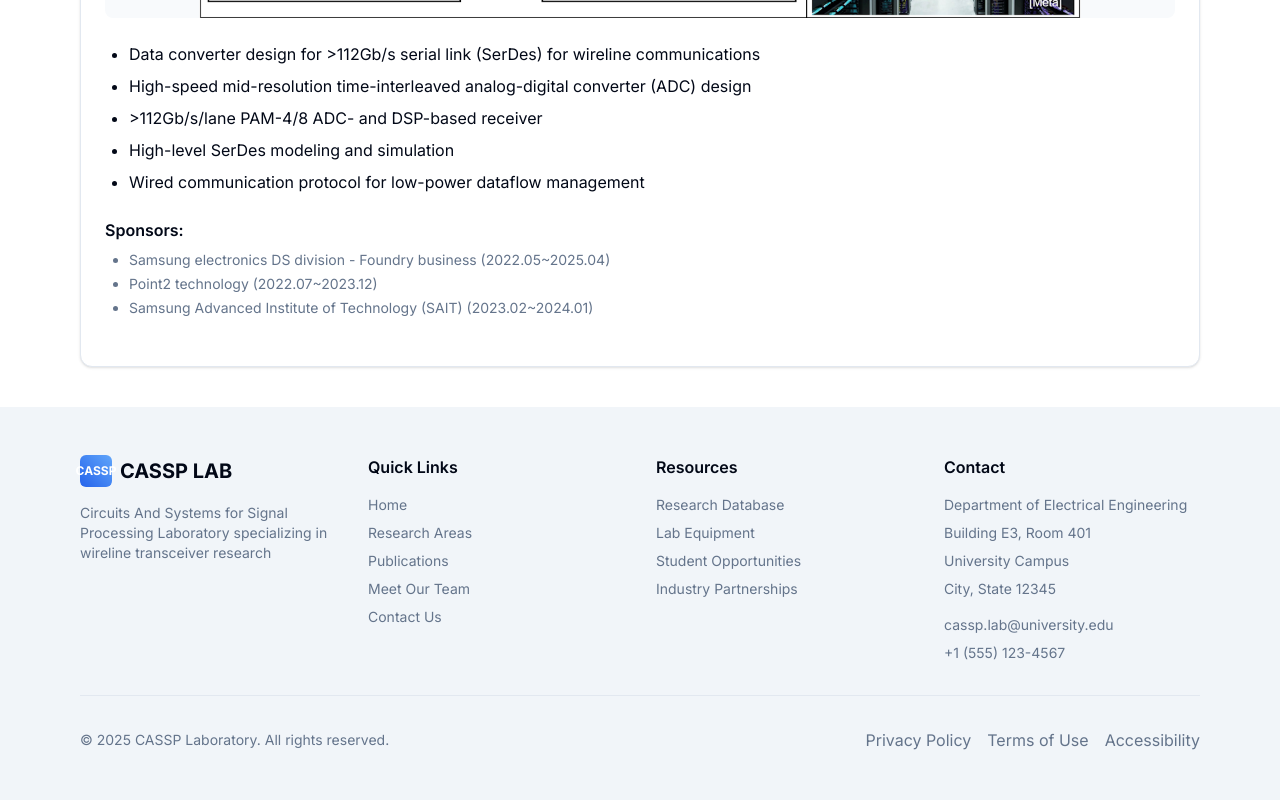
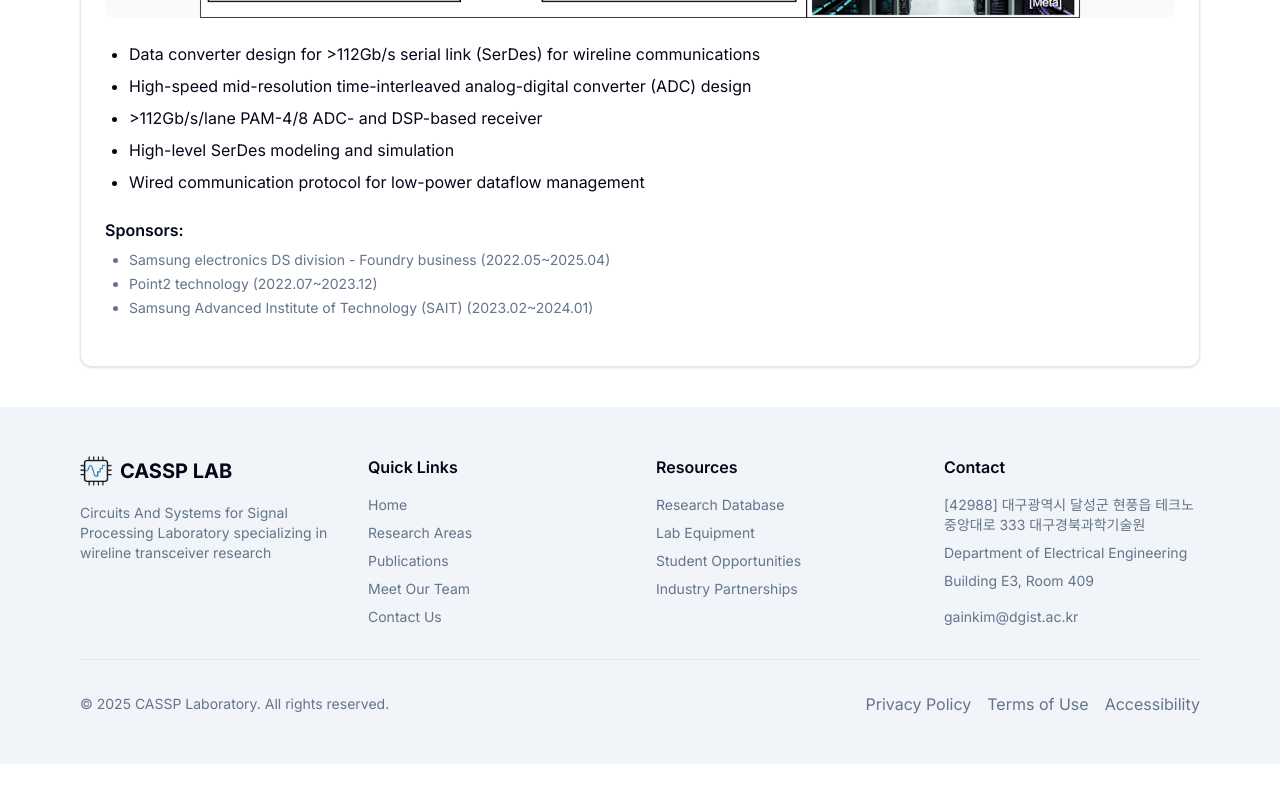
Before and after one commit to hacuit/cassp-lab-website, a Next.js app: page / in a window 1280 px wide. Shown: the part 1549-2349 px from the top of the page. After the commit the page ends 2313 px from the top, so only its background shows below. Built offline with nearby package versions, Linux system fonts and the light colour scheme.

Commit message:
Update footer with DGIST contact information and replace logo with image

```diff
--- a/src/components/site/footer.tsx
+++ b/src/components/site/footer.tsx
@@ -1,6 +1,7 @@
 "use client";
 
 import Link from "next/link";
+import Image from "next/image"; // Image 임포트 추가
 import { Separator } from "@/components/ui/separator";
 import { useEffect, useState } from "react";
 
@@ -19,10 +20,12 @@ export function Footer() {
           <div className="flex flex-col">
             <div className="flex items-center gap-2 mb-4">
               <div className="relative h-8 w-8">
-                <div className="absolute inset-0 rounded-md bg-gradient-to-tr from-blue-600 to-blue-400" />
-                <div className="absolute inset-0 flex items-center justify-center text-xs font-bold text-white">
-                  CASSP
-                </div>
+                <Image
+                  src="/images/cassp-logo.png"
+                  alt="CASSP LAB Logo"
+                  fill
+                  className="object-contain"
+                />
               </div>
               <h2 className="text-xl font-bold">CASSP LAB</h2>
             </div>
@@ -73,18 +76,12 @@ export function Footer() {
           <div>
             <h3 className="font-semibold mb-4">Contact</h3>
             <address className="not-italic flex flex-col space-y-2 text-sm text-muted-foreground">
+              <p>[42988] 대구광역시 달성군 현풍읍 테크노중앙대로 333 대구경북과학기술원</p>
               <p>Department of Electrical Engineering</p>
-              <p>Building E3, Room 401</p>
-              <p>University Campus</p>
-              <p>City, State 12345</p>
+              <p>Building E3, Room 409</p>
               <p className="pt-2">
-                <a href="mailto:cassp.lab@university.edu" className="hover:text-primary">
-                  cassp.lab@university.edu
-                </a>
-              </p>
-              <p>
-                <a href="tel:+15551234567" className="hover:text-primary">
-                  +1 (555) 123-4567
+                <a href="mailto:gainkim@dgist.ac.kr" className="hover:text-primary">
+                  gainkim@dgist.ac.kr
                 </a>
               </p>
             </address>
```
